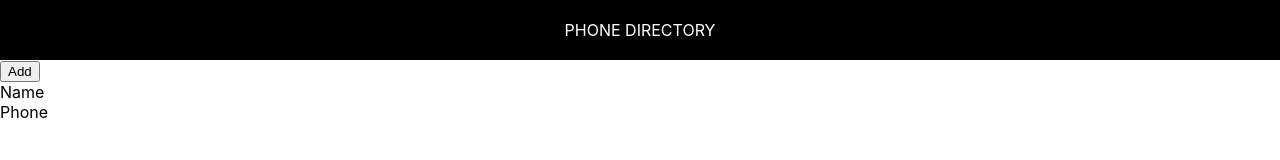
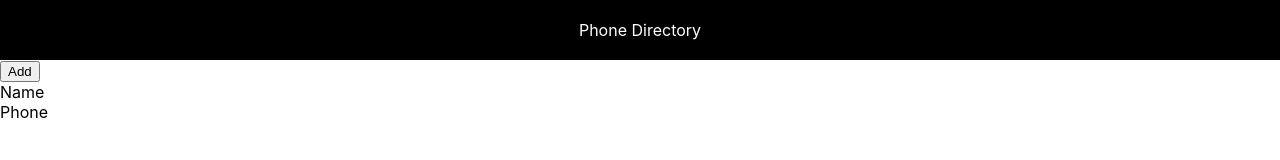
Before and after one commit to rushicash/phone-directory, a React (Create React App) app: page / in a window 1280 px wide. Shown: the top 160 px of the page. Built offline with nearby package versions, Linux system fonts and the light colour scheme.

Commit message:
Styled ‘Header’ (External Styling)

```diff
--- /dev/null
+++ b/src/Header.css
@@ -0,0 +1,7 @@
+.header {
+    text-align: center;
+    padding: 20px;
+    background: black;
+    color: white;
+
+}
--- a/src/Header.js
+++ b/src/Header.js
@@ -1,9 +1,9 @@
 import React from "react";
+import './Header.css';
 
 const Header = function() {
-    const headerStyle = {textAlign: "center",padding: 20, background: "black", color: "white", textTransform: "uppercase"}
     return(
-        <div style={headerStyle}>
+        <div className="header">
             Phone Directory
         </div>
     )
```
